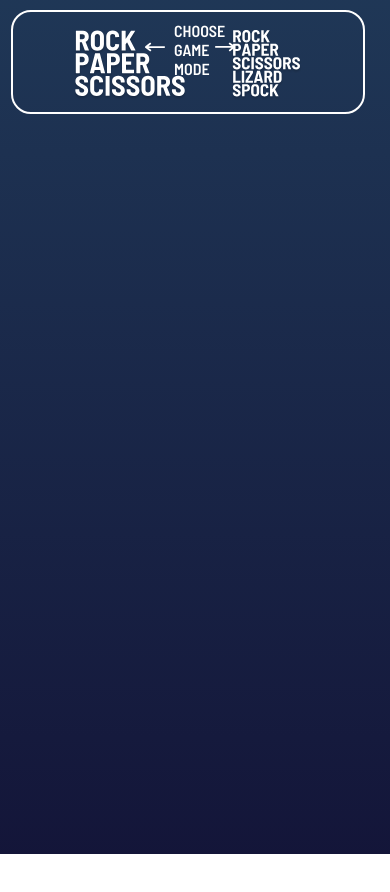
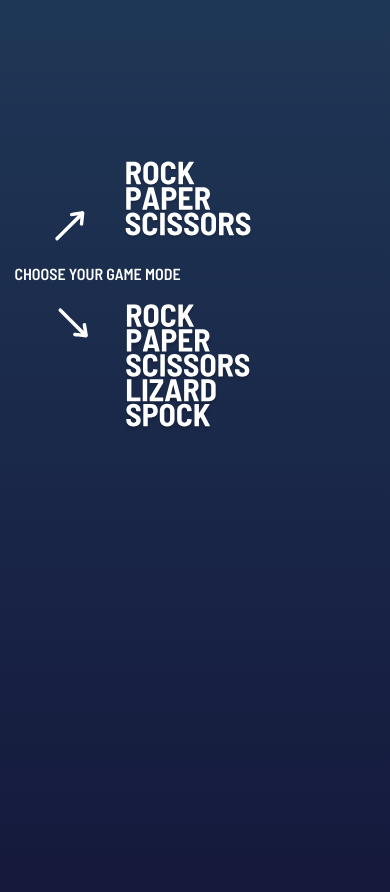
Before and after one commit to Waldo3333/pierre-feuille-ciseaux, a plain HTML site: page index.html in a window 390 px wide. Before the commit the page ends 854 px from the top, so only its background shows below. Drawn offline with Linux system fonts and the light colour scheme.

Commit message:
Add files via upload

```diff
--- a/index.html
+++ b/index.html
@@ -31,19 +31,7 @@
         <img src="./images/image-rules-bonus.svg" alt="" class="regleImg" />
       </div>
     </div>
-    <nav class="nav">
-      <div id="modeSelector">
-        <button class="modeButton">
-          <img src="./images/logo.svg" alt="" id="" />
-        </button>
-        <img src="./images/27324.svg" alt="" class="flecheGauche" />
-        <p class="chooseGameMode">CHOOSE GAME MODE</p>
-        <img src="./images/27324.svg" alt="" class="flecheDroite" />
-        <button class="modeButton">
-          <img src="./images/logo-bonus.svg" alt="" id="" />
-        </button>
-      </div>
-
+    <nav id="navScore" class="nav">
       <div id="displayScore">
         <div id="logoMode"></div>
         <div class="score">
@@ -55,7 +43,22 @@
 
     <main>
       <!---------------------------------------------------------------mode standard-->
-
+      <div id="modeSelector">
+        <button class="modeButton">
+          <img class="modeJeuBouton" src="./images/logo.svg" alt="" id="" />
+        </button>
+        <img src="./images/27324.svg" alt="" class="flecheGauche" />
+        <p class="chooseGameMode">CHOOSE YOUR GAME MODE</p>
+        <img src="./images/27324.svg" alt="" class="flecheDroite" />
+        <button class="modeButton">
+          <img
+            class="modeJeuBouton"
+            src="./images/logo-bonus.svg"
+            alt=""
+            id=""
+          />
+        </button>
+      </div>
       <div class="modeStandard" id="modeStandard">
         <button class="standard1 gameButton rockStandard" id="rock">
           <img src="./images/icon-rock.svg" alt="" />
--- a/mobile.css
+++ b/mobile.css
@@ -42,28 +42,45 @@
   .modeButton {
     border: none;
     background-color: rgba(245, 245, 220, 0);
-    margin-top: -42px;
   }
-  .chooseGameMode {
-    position: absolute;
-    color: white;
-    margin-top: 9px;
-    margin-left: 6px;
-    margin-right: 10px;
-    left: 168px;
-    width: 70px;
+  #modeSelector {
+    background-color: rgba(240, 248, 255, 0);
+    height: 150px;
+    display: flex;
+    flex-direction: column;
+    margin: 160px auto;
+  }
+  .modeJeuBouton {
+    width: 130px;
   }
   .flecheGauche {
-    position: absolute;
-    left: 145px;
-    width: 20px;
+    position: relative;
+    filter: invert(100%);
+    transform: rotate(-45deg);
+    width: 40px;
+    left: -118px;
+    margin: auto;
+    bottom: 28px;
   }
 
   .flecheDroite {
-    position: absolute;
-    width: 20px;
-    left: 215px;
+    position: relative;
+    filter: invert(100%);
+    width: 40px;
+    transform: rotate(45deg);
+    left: -115px;
+    bottom: -30px;
+    margin: auto;
   }
+
+  .chooseGameMode {
+    position: relative;
+    color: white;
+    left: -90px;
+    margin-top: 40px;
+    margin: auto;
+  }
+
   /*------------------------------------------------------------------------------------------------affichage des regles */
 
   .regleStandard {
--- a/script.js
+++ b/script.js
@@ -17,6 +17,7 @@ const whatRules = document.getElementById("displayRulesStandard");
 const displayScore = document.getElementById("displayScore");
 const resultContainer = document.getElementById("displayResult");
 const rulesButton = document.getElementById("rulesShow");
+const navScore = document.getElementById("navScore");
 
 // Init score
 
@@ -38,6 +39,7 @@ function chooseMode(i) {
     displayScore.style.display = "flex";
     rulesButton.style.display = "block";
     rules.style.display = "flex";
+    navScore.style.display = "flex";
     modeJeu = "standard";
     modeLogo.innerHTML = '<img src="./images/logo.svg" alt="" />';
   } else {
@@ -46,6 +48,7 @@ function chooseMode(i) {
     displayScore.style.display = "flex";
     rulesTwo.style.display = "flex";
     rulesButton.style.display = "block";
+    navScore.style.display = "flex";
     modeJeu = "complex";
     modeLogo.innerHTML = ' <img src="./images/logo-bonus.svg" alt="" id="" />';
   }
--- a/style.css
+++ b/style.css
@@ -3,13 +3,16 @@ body {
   background: linear-gradient(hsl(214, 47%, 23%), hsl(237, 49%, 15%));
   font-family: "Barlow Semi Condensed", sans-serif;
   text-transform: uppercase;
-  margin: 0;
+  margin: 0px;
+}
+
+#navScore {
+  display: none;
 }
 nav {
   width: 70vw;
   height: 150px;
   margin: 10px auto;
-  display: flex;
   justify-content: space-around;
   border: 2px solid white;
   border-radius: 20px;
@@ -20,33 +23,40 @@ nav img {
 }
 #modeSelector {
   background-color: rgba(240, 248, 255, 0);
-  width: 70vw;
   height: 150px;
   display: flex;
-
-  border-radius: 20px;
-  justify-content: space-around;
+  flex-direction: column;
+  margin-top: 100px;
+}
+.modeJeuBouton {
+  width: 200px;
 }
 .flecheGauche {
   position: relative;
   filter: invert(100%);
-  transform: rotate(-180deg);
-  width: 100px;
-  left: -55px;
+  transform: rotate(-45deg);
+  width: 70px;
+  left: -150px;
+  margin: auto;
+  bottom: 25px;
 }
 
 .flecheDroite {
+  position: relative;
   filter: invert(100%);
-  width: 100px;
-  position: relative;
-  left: -50px;
+  width: 70px;
+  transform: rotate(45deg);
+  left: -150px;
+  margin: auto;
+  bottom: -37px;
 }
 
 .chooseGameMode {
+  position: relative;
   color: white;
+  left: -174px;
   margin-top: 40px;
-  position: relative;
-  left: -55px;
+  margin: auto;
 }
 
 .modeButton {
@@ -105,6 +115,7 @@ main {
   position: absolute;
   width: 100vw;
   height: 100vh;
+  margin-top: -10px;
   background-color: rgba(0, 0, 0, 0.288);
 }
 .regleStandard {
```
